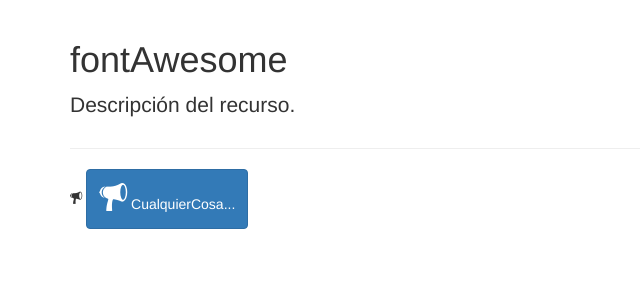
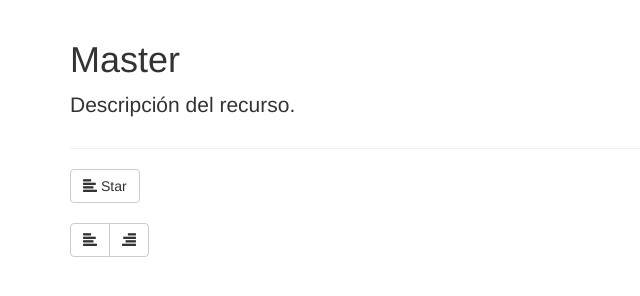
Before and after one commit to marcoxio/60_herramientas_desarrollo, a plain HTML site: page master/index.html in a window 1280 px wide. Shown: the whole page, without its empty margins (0-640 px from the left). Drawn offline with Linux system fonts and the light colour scheme; files whose address does not match are found by name.

Commit message:
Uso Glypicons ejemplo

```diff
--- a/master/index.html
+++ b/master/index.html
@@ -14,21 +14,34 @@
     <link rel="stylesheet" href="lib/estilo.css" />
 
     <!-- Estilos de los recursos adicionales -->
-    <link rel="stylesheet" href="ionicons/css/ionicons.min.css" />
   </head>
   <body>
     <div class="container">
       <div class="page-header">
-        <h1><i class="fa fa-bookmark-o"></i> fontAwesome</h1>
+        <h1><i class="fa fa-bookmark-o"></i> Master</h1>
         <p class="lead">Descripción del recurso.</p>
       </div>
 
       <!-- Editar desde aquí  -->
 
-      <i class="icon ion-speakerphone"></i>
-      <button type="button" class="btn btn-primary">
-        <i class="icon ion-speakerphone f32"></i> CualquierCosa...
+      <button type="button" class="btn btn-default" aria-label="Left Align">
+        <span class="glyphicon glyphicon-align-left" aria-hidden="true"></span>
+        Star
       </button>
+
+      <br><br>
+
+      <div class="btn-group">
+        <button type="button" class="btn btn-default" aria-label="Left Align">
+          <span class="glyphicon glyphicon-align-left" aria-hidden="true"></span>
+        </button>
+        <button type="button" class="btn btn-default" aria-label="Left Align">
+          <span class="glyphicon glyphicon-align-right" aria-hidden="true"></span>
+        </button>
+
+      </div>
+
+
       <!-- Hasta aquí modificaremos -->
     </div>
 
```
